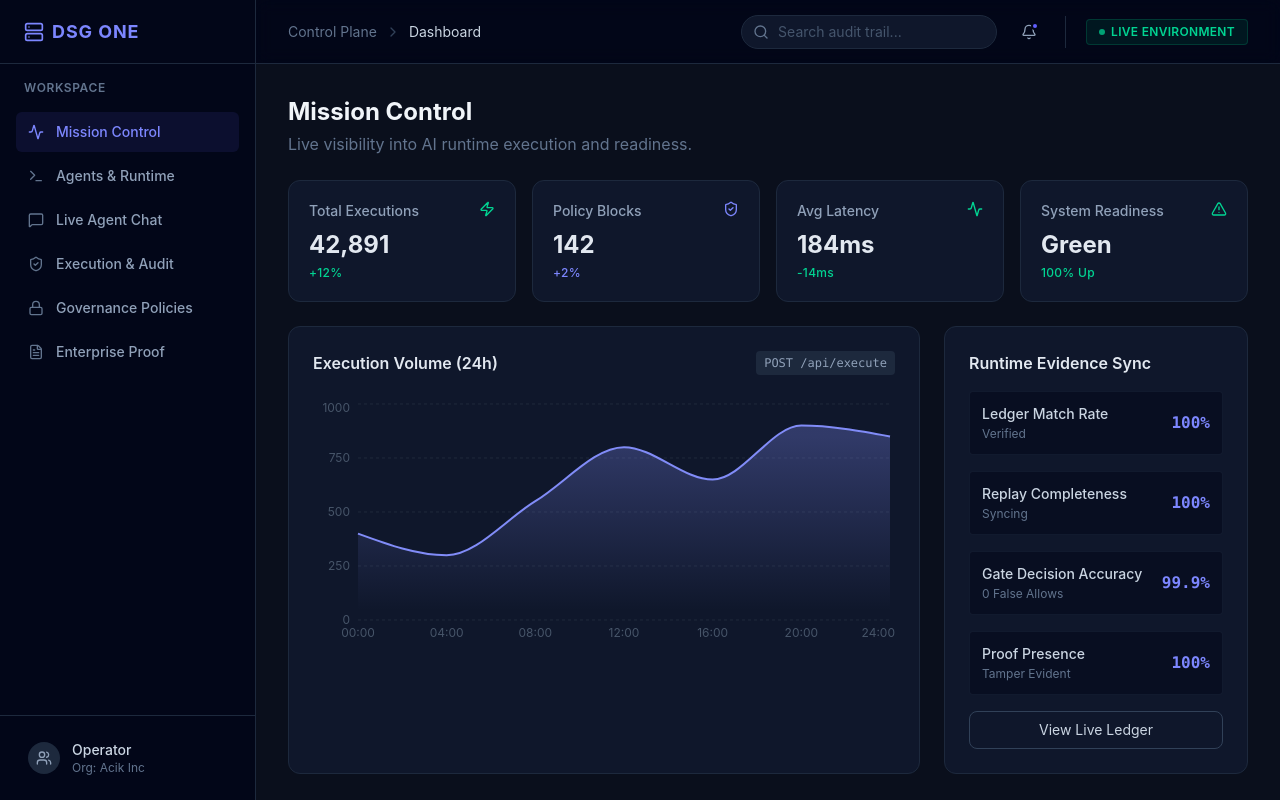
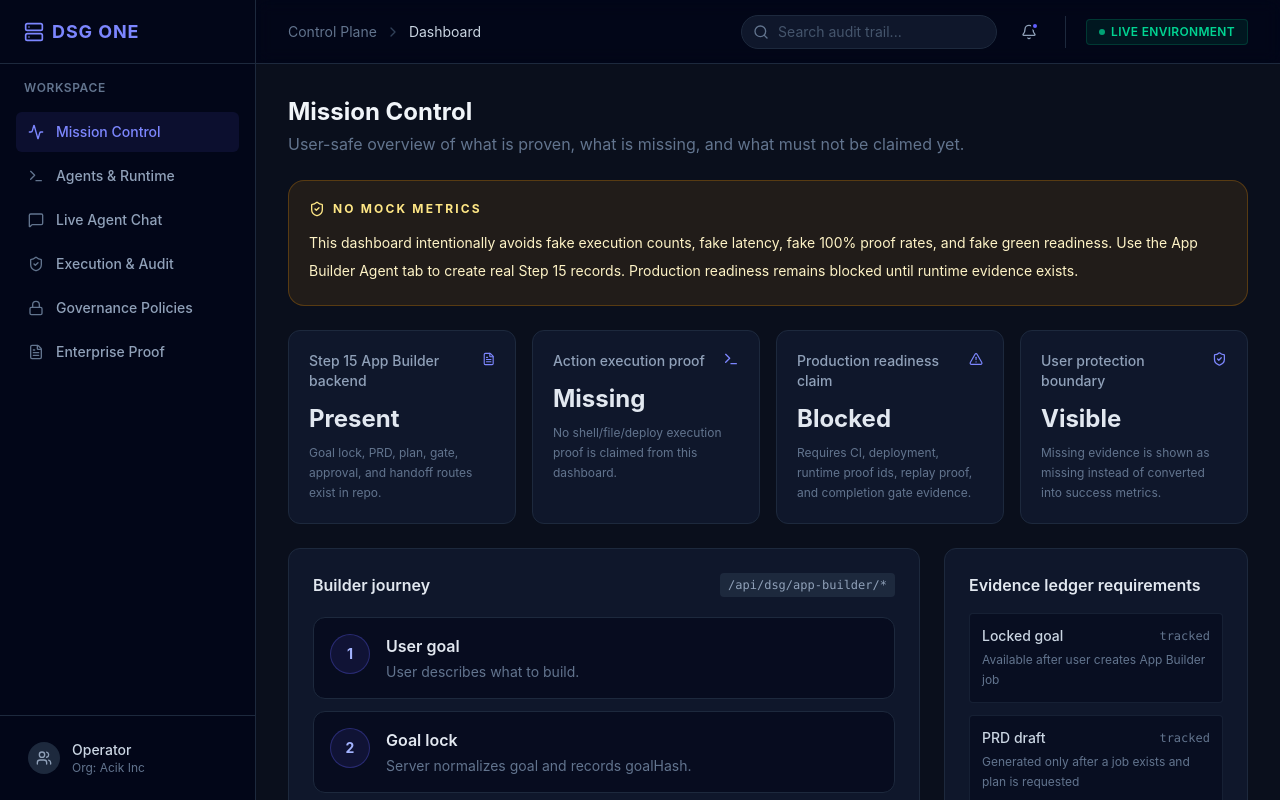
Before and after one commit to tdealer01-crypto/dsg-one-v1, a Next.js app: page / in a window 1280 px wide. Built offline with nearby package versions, Linux system fonts and the light colour scheme.

Commit message:
Remove mock production metrics from dashboard

```diff
--- a/components/dashboard-view.tsx
+++ b/components/dashboard-view.tsx
@@ -1,103 +1,117 @@
 'use client';
 
 import React from 'react';
-import { AreaChart, Area, XAxis, YAxis, CartesianGrid, Tooltip, ResponsiveContainer } from 'recharts';
-import { Activity, Zap, ShieldCheck, AlertTriangle } from 'lucide-react';
+import { Activity, AlertTriangle, FileText, ShieldCheck, Terminal, Zap } from 'lucide-react';
 
-const mockChartData = [
-  { time: '00:00', val: 400 },
-  { time: '04:00', val: 300 },
-  { time: '08:00', val: 550 },
-  { time: '12:00', val: 800 },
-  { time: '16:00', val: 650 },
-  { time: '20:00', val: 900 },
-  { time: '24:00', val: 850 },
+const readinessItems = [
+  {
+    label: 'Step 15 App Builder backend',
+    value: 'Present',
+    detail: 'Goal lock, PRD, plan, gate, approval, and handoff routes exist in repo.',
+    icon: FileText,
+  },
+  {
+    label: 'Action execution proof',
+    value: 'Missing',
+    detail: 'No shell/file/deploy execution proof is claimed from this dashboard.',
+    icon: Terminal,
+  },
+  {
+    label: 'Production readiness claim',
+    value: 'Blocked',
+    detail: 'Requires CI, deployment, runtime proof ids, replay proof, and completion gate evidence.',
+    icon: AlertTriangle,
+  },
+  {
+    label: 'User protection boundary',
+    value: 'Visible',
+    detail: 'Missing evidence is shown as missing instead of converted into success metrics.',
+    icon: ShieldCheck,
+  },
+];
+
+const proofRows = [
+  ['Locked goal', 'Available after user creates App Builder job'],
+  ['PRD draft', 'Generated only after a job exists and plan is requested'],
+  ['Plan gate', 'PASS / REVIEW / BLOCK from Step 15 gate logic'],
+  ['Approval hash', 'Missing until user approves a visible plan'],
+  ['Runtime handoff', 'Authorization data only; not command execution'],
+  ['Execution evidence', 'Missing until Step 16 runtime records it'],
 ];
 
 export function DashboardView() {
   return (
-    <div className="space-y-6 max-w-6xl mx-auto">
+    <div className="mx-auto max-w-6xl space-y-6">
       <div>
-        <h1 className="text-2xl font-bold text-slate-100 items-center flex gap-2">
-          Mission Control
-        </h1>
-        <p className="text-slate-500 mt-1">Live visibility into AI runtime execution and readiness.</p>
+        <h1 className="flex items-center gap-2 text-2xl font-bold text-slate-100">Mission Control</h1>
+        <p className="mt-1 text-slate-500">User-safe overview of what is proven, what is missing, and what must not be claimed yet.</p>
       </div>
 
-      {/* KPIS */}
-      <div className="grid grid-cols-1 md:grid-cols-4 gap-4">
-        {[
-          { label: 'Total Executions', value: '42,891', diff: '+12%', status: 'text-emerald-400', icon: Zap },
-          { label: 'Policy Blocks', value: '142', diff: '+2%', status: 'text-indigo-400', icon: ShieldCheck },
-          { label: 'Avg Latency', value: '184ms', diff: '-14ms', status: 'text-emerald-400', icon: Activity },
-          { label: 'System Readiness', value: 'Green', diff: '100% Up', status: 'text-emerald-400', icon: AlertTriangle, bg: 'bg-emerald-500/10' },
-        ].map((stat, i) => {
-          const Icon = stat.icon;
+      <div className="rounded-2xl border border-amber-500/25 bg-amber-500/10 p-5 text-sm leading-7 text-amber-100">
+        <div className="flex items-center gap-2 text-xs font-bold uppercase tracking-[0.18em] text-amber-200">
+          <ShieldCheck className="h-4 w-4" /> No mock metrics
+        </div>
+        <p className="mt-3">
+          This dashboard intentionally avoids fake execution counts, fake latency, fake 100% proof rates, and fake green readiness. Use the App Builder Agent tab to create real Step 15 records. Production readiness remains blocked until runtime evidence exists.
+        </p>
+      </div>
+
+      <div className="grid grid-cols-1 gap-4 md:grid-cols-4">
+        {readinessItems.map((item) => {
+          const Icon = item.icon;
           return (
-            <div key={i} className="bg-slate-900 border border-slate-800 rounded-xl p-5 hover:border-slate-700 transition duration-300">
-              <div className="flex justify-between items-start text-slate-400 mb-2">
-                <span className="text-sm font-medium">{stat.label}</span>
-                <Icon className={`w-4 h-4 ${stat.status}`} />
+            <div key={item.label} className="rounded-xl border border-slate-800 bg-slate-900 p-5">
+              <div className="mb-3 flex items-start justify-between gap-3 text-slate-400">
+                <span className="text-sm font-medium">{item.label}</span>
+                <Icon className="h-4 w-4 text-indigo-400" />
               </div>
-              <div className="text-2xl font-bold text-slate-200 mb-1">{stat.value}</div>
-              <div className={`text-xs ${stat.status} font-medium tracking-wide`}>{stat.diff}</div>
+              <div className="mb-2 text-2xl font-bold text-slate-200">{item.value}</div>
+              <div className="text-xs leading-5 text-slate-500">{item.detail}</div>
             </div>
           );
         })}
       </div>
 
-      {/* Chart Section */}
-      <div className="grid grid-cols-1 lg:grid-cols-3 gap-6">
-        <div className="lg:col-span-2 bg-slate-900 border border-slate-800 rounded-xl p-6">
-          <div className="flex justify-between items-center mb-6">
-            <h3 className="font-semibold text-slate-200">Execution Volume (24h)</h3>
-            <div className="text-xs font-mono bg-slate-800 px-2 py-1 rounded text-slate-400">POST /api/execute</div>
+      <div className="grid grid-cols-1 gap-6 lg:grid-cols-3">
+        <div className="rounded-xl border border-slate-800 bg-slate-900 p-6 lg:col-span-2">
+          <div className="mb-5 flex items-center justify-between gap-3">
+            <h3 className="font-semibold text-slate-200">Builder journey</h3>
+            <div className="rounded bg-slate-800 px-2 py-1 font-mono text-xs text-slate-400">/api/dsg/app-builder/*</div>
           </div>
-          <div className="h-64">
-            <ResponsiveContainer width="100%" height="100%">
-              <AreaChart data={mockChartData}>
-                <defs>
-                  <linearGradient id="colorVal" x1="0" y1="0" x2="0" y2="1">
-                    <stop offset="5%" stopColor="#818cf8" stopOpacity={0.3}/>
-                    <stop offset="95%" stopColor="#818cf8" stopOpacity={0}/>
-                  </linearGradient>
-                </defs>
-                <CartesianGrid strokeDasharray="3 3" stroke="#1e293b" vertical={false} />
-                <XAxis dataKey="time" stroke="#475569" fontSize={12} tickLine={false} axisLine={false} />
-                <YAxis stroke="#475569" fontSize={12} tickLine={false} axisLine={false} width={40} />
-                <Tooltip
-                  contentStyle={{ backgroundColor: '#0f172a', borderColor: '#1e293b', color: '#f8fafc' }}
-                  itemStyle={{ color: '#818cf8' }}
-                />
-                <Area type="monotone" dataKey="val" stroke="#818cf8" strokeWidth={2} fillOpacity={1} fill="url(#colorVal)" />
-              </AreaChart>
-            </ResponsiveContainer>
+          <div className="space-y-3">
+            {[
+              ['1', 'User goal', 'User describes what to build.'],
+              ['2', 'Goal lock', 'Server normalizes goal and records goalHash.'],
+              ['3', 'PRD + proposed plan', 'Server creates deterministic planning contract.'],
+              ['4', 'Gate + approval', 'Blocked plans cannot be approved. High-risk plans require approval.'],
+              ['5', 'Runtime handoff', 'Creates authorization data for Step 16. It does not execute actions.'],
+            ].map(([num, title, detail]) => (
+              <div key={num} className="grid grid-cols-[40px_1fr] gap-4 rounded-xl border border-slate-800 bg-slate-950/60 p-4">
+                <div className="flex h-10 w-10 items-center justify-center rounded-full border border-indigo-500/30 bg-indigo-500/10 text-sm font-bold text-indigo-300">{num}</div>
+                <div>
+                  <p className="font-semibold text-slate-200">{title}</p>
+                  <p className="mt-1 text-sm text-slate-500">{detail}</p>
+                </div>
+              </div>
+            ))}
           </div>
         </div>
 
-        {/* Audit Status */}
-        <div className="bg-slate-900 border border-slate-800 rounded-xl p-6 flex flex-col">
-          <h3 className="font-semibold text-slate-200 mb-4">Runtime Evidence Sync</h3>
-
-          <div className="space-y-4 flex-1">
-            {[
-              { label: 'Ledger Match Rate', val: '100%', detail: 'Verified' },
-              { label: 'Replay Completeness', val: '100%', detail: 'Syncing' },
-              { label: 'Gate Decision Accuracy', val: '99.9%', detail: '0 False Allows' },
-              { label: 'Proof Presence', val: '100%', detail: 'Tamper Evident' },
-            ].map((item, i) => (
-              <div key={i} className="flex justify-between items-center p-3 bg-slate-950/50 rounded border border-slate-800/50">
-                <div className="flex flex-col">
-                  <span className="text-sm font-medium text-slate-300">{item.label}</span>
-                  <span className="text-xs text-slate-500 mt-0.5">{item.detail}</span>
+        <div className="rounded-xl border border-slate-800 bg-slate-900 p-6">
+          <h3 className="mb-4 font-semibold text-slate-200">Evidence ledger requirements</h3>
+          <div className="space-y-3">
+            {proofRows.map(([label, detail]) => (
+              <div key={label} className="rounded border border-slate-800/70 bg-slate-950/50 p-3">
+                <div className="flex items-center justify-between gap-3">
+                  <span className="text-sm font-medium text-slate-300">{label}</span>
+                  <span className="font-mono text-xs text-slate-500">tracked</span>
                 </div>
-                <span className="font-mono text-indigo-400 font-semibold">{item.val}</span>
+                <p className="mt-1 text-xs leading-5 text-slate-500">{detail}</p>
               </div>
             ))}
           </div>
-
-          <button className="w-full mt-4 py-2 border border-slate-700 rounded-lg text-sm text-slate-300 hover:bg-slate-800 transition">
-            View Live Ledger
+          <button className="mt-4 w-full rounded-lg border border-slate-700 py-2 text-sm text-slate-300 transition hover:bg-slate-800">
+            Open App Builder Agent
           </button>
         </div>
       </div>
```
